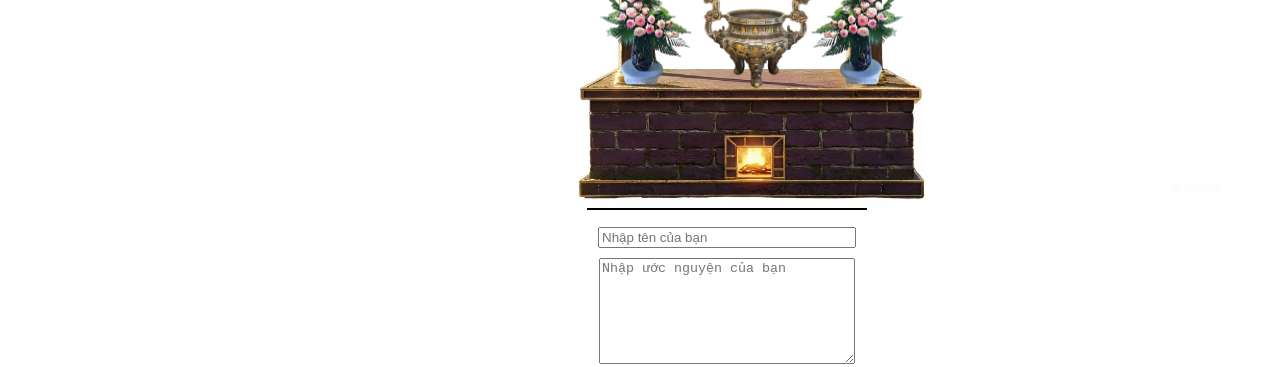
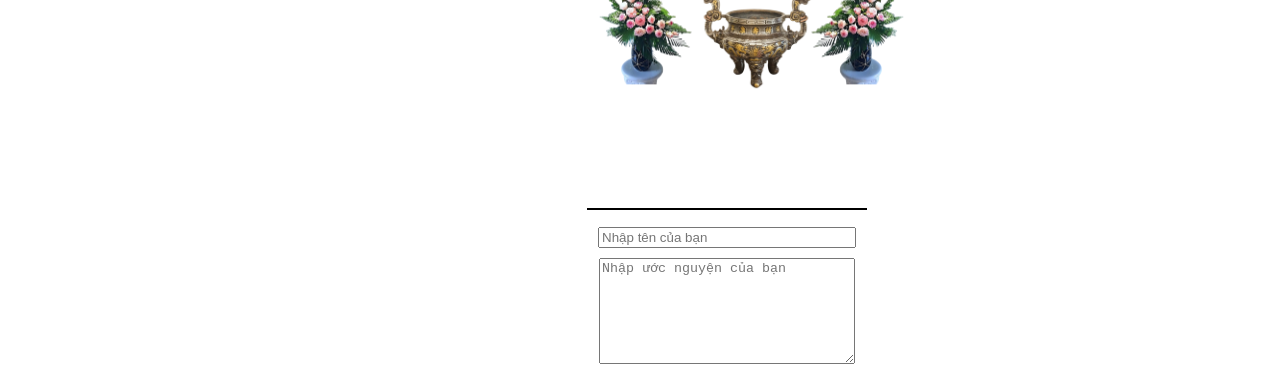
Before and after one commit to huydz1907/HanuPray, a plain HTML site: page index.html in a window 1280 px wide. Shown: the part 299-666 px from the top of the page. Drawn offline with Linux system fonts and the light colour scheme.

Commit message:
Fix image paths and formatting in index.html
Updated image source paths and fixed minor formatting issues.

```diff
--- a/index.html
+++ b/index.html
@@ -19,7 +19,7 @@
         <div>
 
 
-            <img src="\HANU PRAY\pic\riu3.jpeg" alt="Mieu HanU" class="container">
+            <img src="\HANU PRAY\pic\riu3.jpg" alt="Mieu HanU" class="container">
 
             <audio id="soundid" src="HANU PRAY\sound\mussic.mp3" class="play" controls></audio>
 
@@ -76,4 +76,5 @@
     <script type="text/javascript" src="script.js"></script>
 </body>
 
+
 </html>
```
